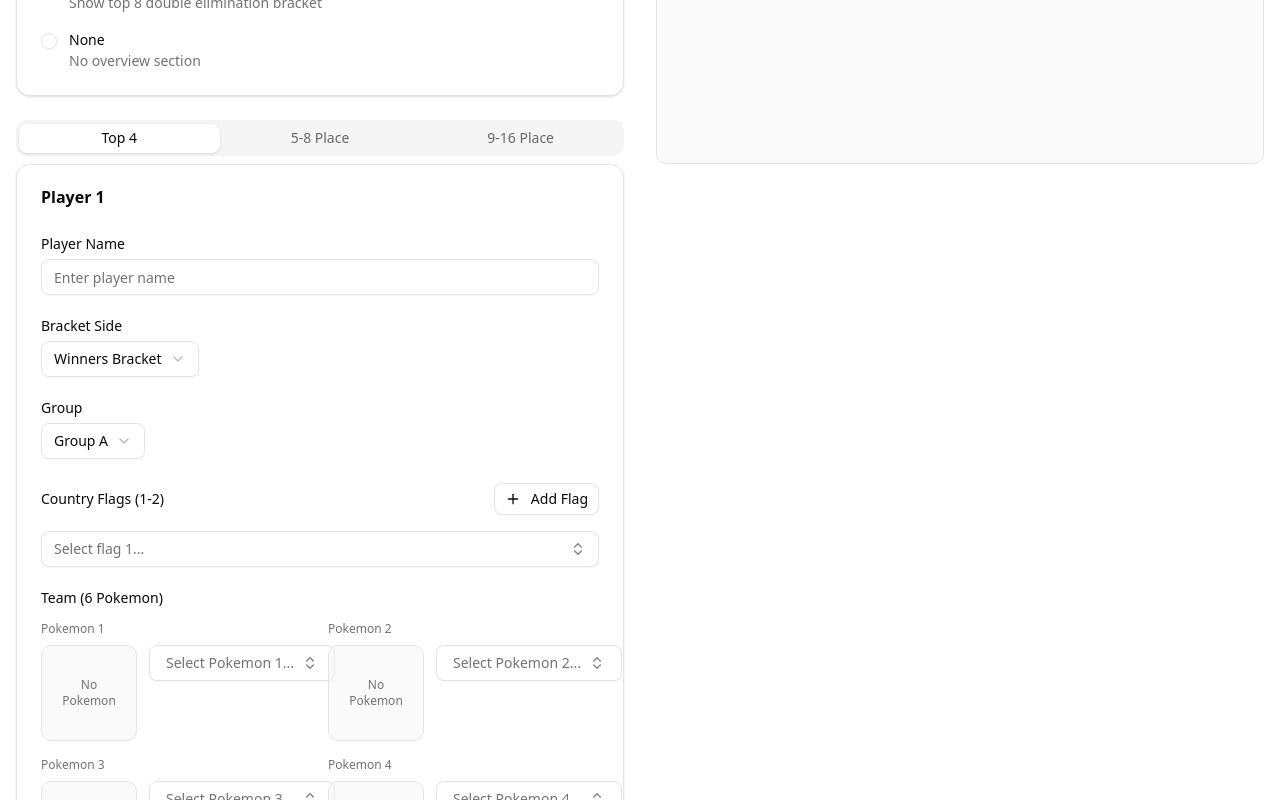
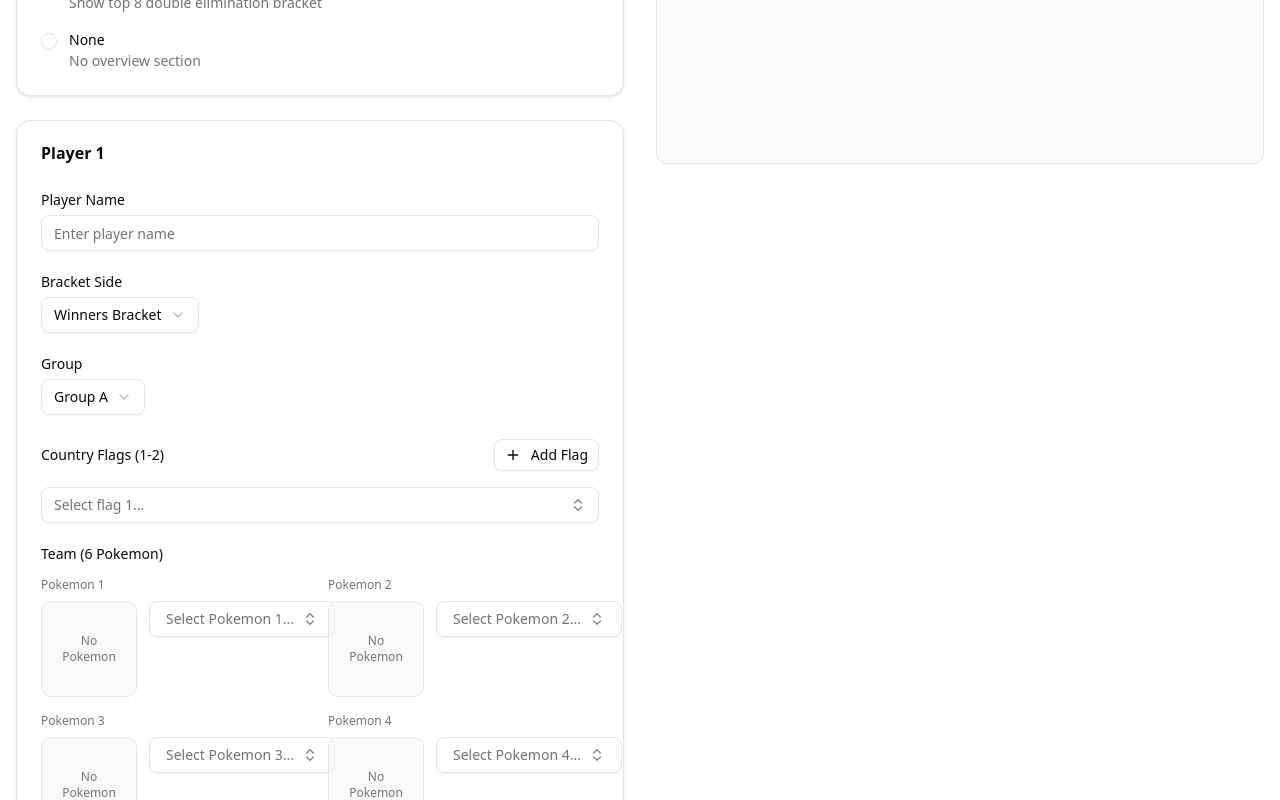
Before and after one commit to DeveloperKhan/play-graphic-tool, a Next.js app: page / in a window 1280 px wide. Shown: the part 620-1420 px from the top of the page. Built offline with nearby package versions, Linux system fonts and the light colour scheme.

Commit message:
simplify player list

```diff
--- a/components/form/tournament-form.tsx
+++ b/components/form/tournament-form.tsx
@@ -2,7 +2,6 @@
 
 import * as React from "react";
 import { Form } from "@/components/ui/form";
-import { Tabs, TabsContent, TabsList, TabsTrigger } from "@/components/ui/tabs";
 import { EventInfoSection } from "./event-info-section";
 import { PlayerInputSection } from "./player-input-section";
 import { useTournamentForm } from "@/hooks/use-tournament-form";
@@ -87,50 +86,15 @@ export function TournamentForm({
     }
   }, [overviewType, form, currentPlayerCount]);
 
-  // Group players by placement for better organization
-  const top4Players = playerOrder.slice(0, 4);
-  const place5to8 = currentPlayerCount >= 8 ? playerOrder.slice(4, 8) : [];
-  const place9to16 = currentPlayerCount >= 16 ? playerOrder.slice(8, 16) : [];
-  const place17to24 = currentPlayerCount >= 24 ? playerOrder.slice(16, 24) : [];
-  const place25to32 = currentPlayerCount === 32 ? playerOrder.slice(24, 32) : [];
-
   return (
     <Form {...form}>
       <form className="space-y-6">
         {/* Event Info */}
         <EventInfoSection form={form} />
 
-        {/* Players organized by tabs */}
-        <Tabs defaultValue="top4" className="w-full">
-          <TabsList
-            className={`grid w-full ${
-              currentPlayerCount === 4
-                ? "grid-cols-1"
-                : currentPlayerCount === 8
-                ? "grid-cols-2"
-                : currentPlayerCount === 16
-                ? "grid-cols-3"
-                : "grid-cols-5"
-            }`}
-          >
-            <TabsTrigger value="top4">Top 4</TabsTrigger>
-            {currentPlayerCount >= 8 && (
-              <TabsTrigger value="5-8">5-8 Place</TabsTrigger>
-            )}
-            {currentPlayerCount >= 16 && (
-              <TabsTrigger value="9-16">9-16 Place</TabsTrigger>
-            )}
-            {currentPlayerCount >= 24 && (
-              <TabsTrigger value="17-24">17-24 Place</TabsTrigger>
-            )}
-            {currentPlayerCount === 32 && (
-              <TabsTrigger value="25-32">25-32 Place</TabsTrigger>
-            )}
-          </TabsList>
-
-          {/* Top 4 */}
-          <TabsContent value="top4" className="space-y-4">
-            {top4Players.map((playerId, index) => (
+        {/* All Players - Simple List */}
+        <div className="space-y-4">
+          {playerOrder.map((playerId, index) => (
             <PlayerInputSection
               key={playerId}
               form={form}
@@ -138,64 +102,7 @@ export function TournamentForm({
               playerNumber={index + 1}
             />
           ))}
-          </TabsContent>
-
-          {/* 5-8 Place */}
-          {currentPlayerCount >= 8 && (
-            <TabsContent value="5-8" className="space-y-4">
-              {place5to8.map((playerId, index) => (
-                <PlayerInputSection
-                  key={playerId}
-                  form={form}
-                  playerId={playerId}
-                  playerNumber={index + 5}
-                />
-              ))}
-            </TabsContent>
-          )}
-
-          {/* 9-16 Place */}
-          {currentPlayerCount >= 16 && (
-            <TabsContent value="9-16" className="space-y-4">
-              {place9to16.map((playerId, index) => (
-                <PlayerInputSection
-                  key={playerId}
-                  form={form}
-                  playerId={playerId}
-                  playerNumber={index + 9}
-                />
-              ))}
-            </TabsContent>
-          )}
-
-          {/* 17-24 Place */}
-          {currentPlayerCount >= 24 && (
-            <TabsContent value="17-24" className="space-y-4">
-              {place17to24.map((playerId, index) => (
-                <PlayerInputSection
-                  key={playerId}
-                  form={form}
-                  playerId={playerId}
-                  playerNumber={index + 17}
-                />
-              ))}
-            </TabsContent>
-          )}
-
-          {/* 25-32 Place */}
-          {currentPlayerCount === 32 && (
-            <TabsContent value="25-32" className="space-y-4">
-              {place25to32.map((playerId, index) => (
-                <PlayerInputSection
-                  key={playerId}
-                  form={form}
-                  playerId={playerId}
-                  playerNumber={index + 25}
-                />
-              ))}
-            </TabsContent>
-          )}
-        </Tabs>
+        </div>
       </form>
     </Form>
   );
```
Lines whose indentation alone changed are shown as unchanged.
